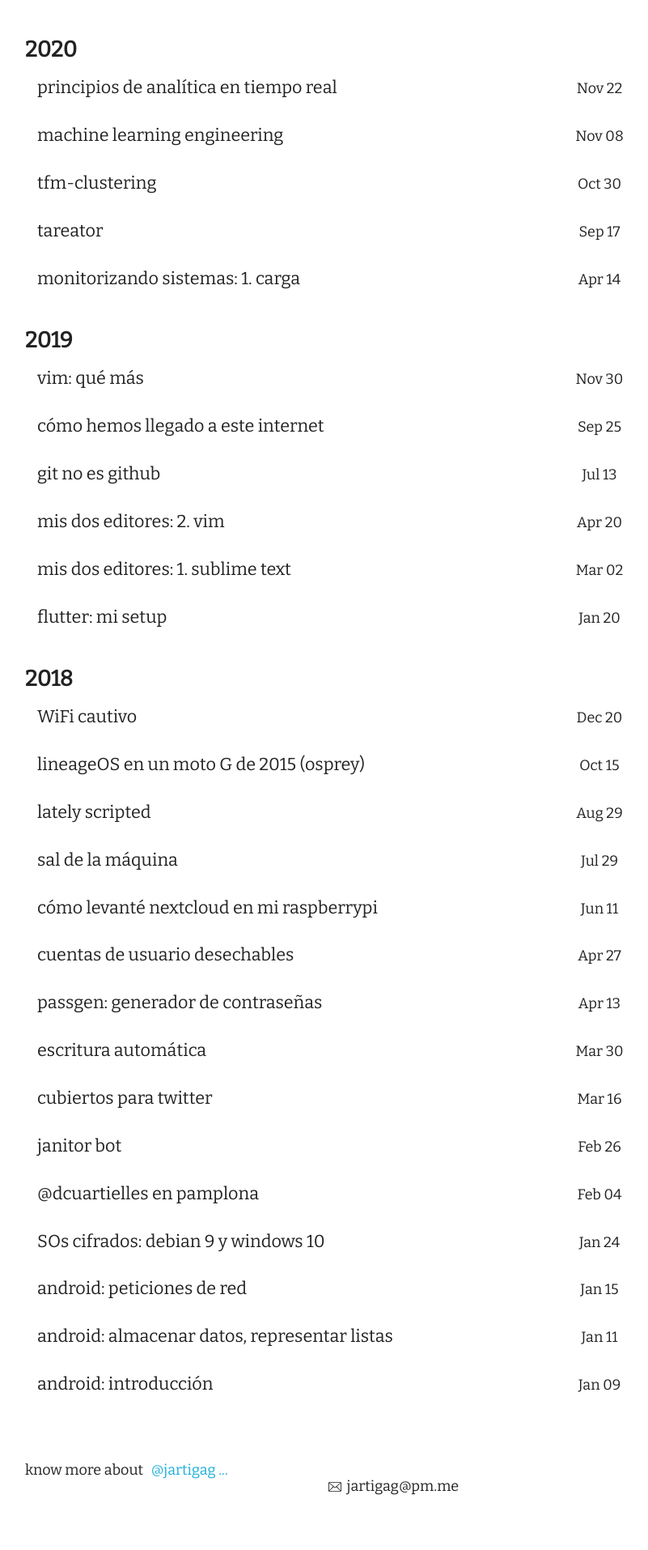
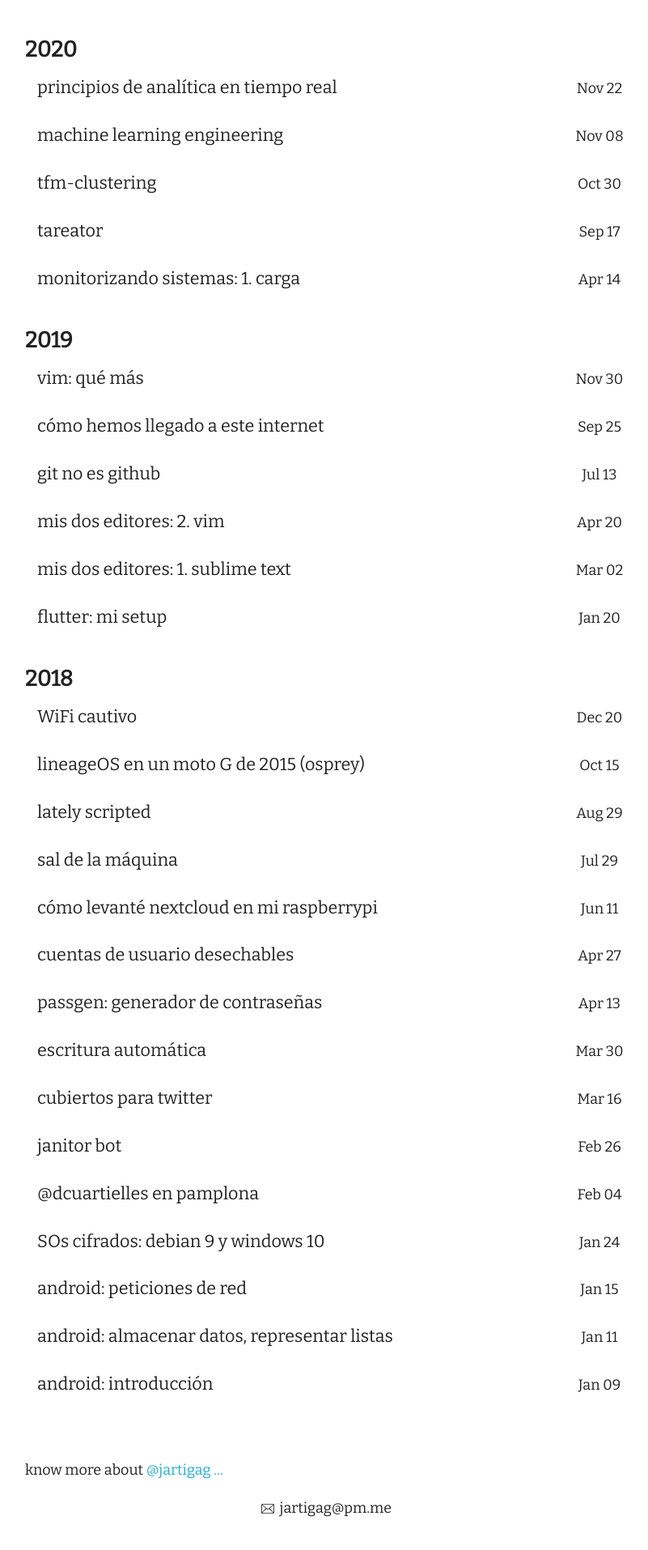
Before and after one commit to jartigag/blog, a Jekyll site: the page built from index.md, in a window 1280 px wide. Shown: the part 732-2646 px from the top of the page at 81% size, without its empty margins (239-1040 px from the left). Built offline with Jekyll 4.4.1, drawn with Linux system fonts in a browser that asks for light colours; nearby versions of some CDN libraries; before the commit the page ends 2618 px from its top, so only the background shows below that.

Commit message:
center mail on footer

```diff
--- a/_includes/footer.html
+++ b/_includes/footer.html
@@ -2,23 +2,14 @@
 <footer class="site-footer h-card">
     <data class="u-url" href="{{ "/" | relative_url }}"></data>
     <div class="wrapper">
-      <div class="footer-col-wrapper">
-        <div class="footer-col">
-          <ul class="contact-list">
-            <li class="p-name">
               {%- if site.author -%}
-                <a class="black-link" href="{{ site.url }}/about">
+              <p><a class="black-link" href="{{ site.url }}/about">
                   know more about </a><a href="{{ site.url }}/about">{{ site.author | escape }} ...
-                </a>
+	      </a></p>
               {%- endif -%}
-              </li>
               {%- if site.email -%}
-              <li>
-              <a class="u-email black-link" href="mailto:{{ site.email }}"><svg class="svg-icon"><use xlink:href="#mail"></use></svg> {{ site.email }}</a></li>
+	      <p style="text-align:center"><a class="u-email black-link" href="mailto:{{ site.email }}"><svg class="svg-icon"><use xlink:href="#mail"></use></svg> {{ site.email }}</a></p>
               {%- endif -%}
-          </ul>
-        </div>
-      </div>
     </div>
   </footer>
 {% endif %}
```
